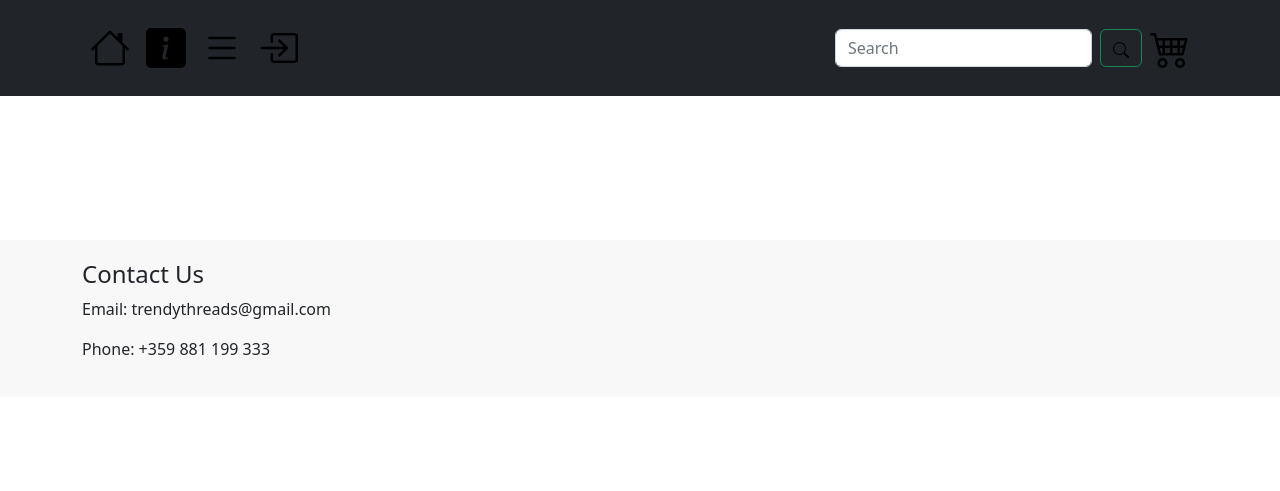
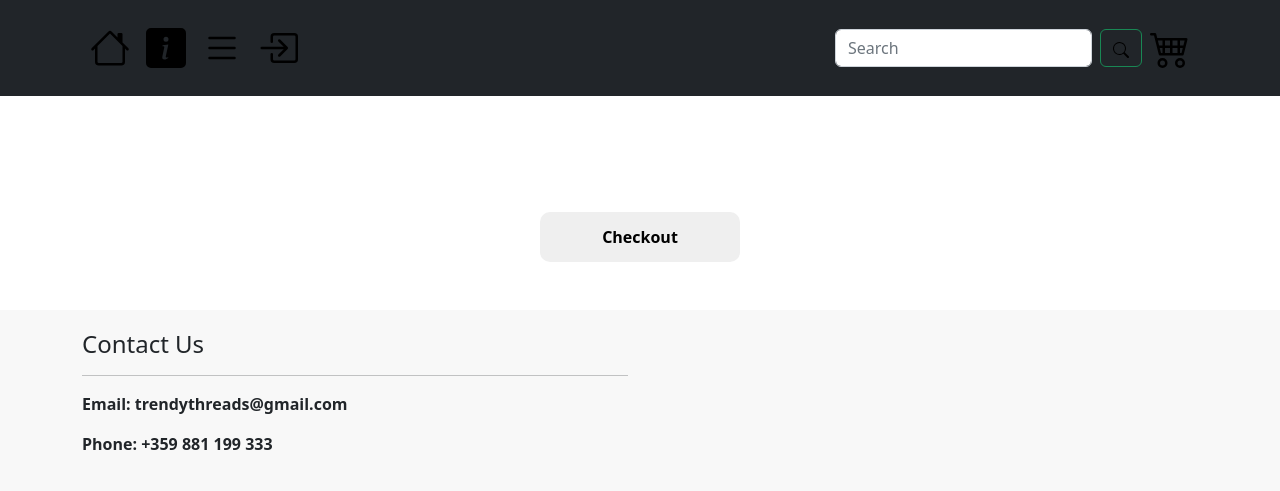
Before and after one commit to yavor05/SU_project_store-Exam, a Django app: page /cart/ in a window 1280 px wide. Shown: the top 491 px of the page. Run offline with Django 4.2, Linux system fonts and the light colour scheme; the visitor is signed in with stand-in values (Sample User, id 1); data that the repository does not hold is empty; some libraries are stand-ins or nearby versions.

Commit message:
Third Commit

```diff
--- a/exam_store/products/urls.py
+++ b/exam_store/products/urls.py
@@ -1,6 +1,6 @@
 from django.urls import path
 from .views import ClothesCatalogue, ShoesCatalogue, AccessoriesCatalogue, CatalogueView, delete_product, \
-    DetailProductView, add_product_view, edit_product_view,  add_to_cart
+    DetailProductView, add_product_view, edit_product_view,  add_to_cart, checkout
 
 urlpatterns = (
     path("clothes/", ClothesCatalogue.as_view(), name="clothes_catalogue"),
@@ -12,5 +12,6 @@ urlpatterns = (
     path('add/', add_product_view, name='product_add_page'),
     path('edit/<int:pk>/', edit_product_view, name='product_edit_page'),
     path('add-to-cart/<int:product_id>/', add_to_cart, name='add_to_cart'),
+    path('checkout/', checkout, name='checkout'),
 
 )
--- /dev/null
+++ b/static/styles/checkout.css
@@ -0,0 +1,10 @@
+#checkout{
+    text-align: center;
+    margin-top: 20px;
+}
+#checkout button{
+    width: 200px;
+    height: 50px;
+    border-radius: 10px;
+    border: black;
+}
--- a/templates/main/base/footer.html
+++ b/templates/main/base/footer.html
@@ -12,8 +12,9 @@
             <div class="row">
                 <div class="col-md-6">
                     <h4>Contact Us</h4>
-                    <p>Email: trendythreads@gmail.com</p>
-                    <p>Phone: +359 881 199 333</p>
+                    <hr>
+                    <p><strong>Email: trendythreads@gmail.com</strong></p>
+                    <p><strong>Phone: +359 881 199 333</strong></p>
                 </div>
 
             </div>
--- a/templates/main/shopping_cart.html
+++ b/templates/main/shopping_cart.html
@@ -5,6 +5,7 @@
         <!-- Add your meta tags, links, and styles here -->
         <!-- ... -->
         <link href="/static/styles/styles.css" rel="stylesheet"/>
+        <link href="/static/styles/checkout.css" rel="stylesheet"/>
     </head>
 
     <body>
@@ -46,6 +47,17 @@
                 {% endfor %}
             </div>
         </div>
+        <div id="checkout">
+            <button onclick="redirectToAnotherPage()">
+                <strong>Checkout</strong>
+            </button>
+        </div>
     </section>
+    <script>
+        function redirectToAnotherPage() {
+            // Change the URL to the desired page
+            window.location.href = "{% url 'checkout_page' %}";
+        }
+    </script>
     </body>
 {% endblock %}
--- a/templates/products/clothes_catalogue.html
+++ b/templates/products/clothes_catalogue.html
@@ -31,7 +31,7 @@
                 <div class="col mb-5">
                     <div class="card h-100">
                         <!-- Product image-->
-                        <img class="card-img-top" src="{{ product.image.url }}" style="height: 240px ; width: 270px">
+                        <img class="card-img-top" src="{{ product.image.url }}" style="height: 240px ; width: 266px">
                         <!-- Product details-->
                         <div class="card-body p-4">
                             <div class="text-center">
```
Also changed, not shown: exam_store/products/views.py (+6 -3 lines), templates/checkout_page.html (added).
